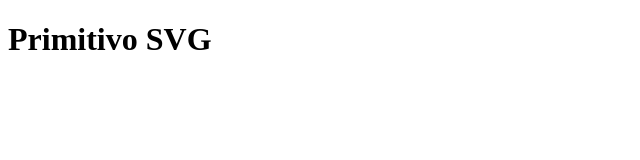
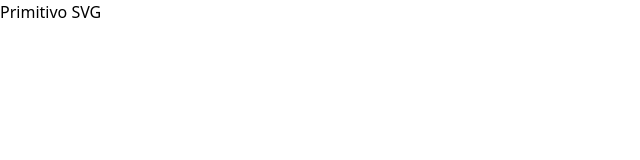
Before and after one commit to yurkoturskiy/primitivo-svg, a Gatsby site in the folder website/: page / in a window 1280 px wide. Shown: the whole page, without its empty margins (0-640 px from the left). Built offline with nearby package versions, Linux system fonts and the light colour scheme; Gatsby itself is replaced by a stand-in of ours.

Commit message:
Set up tailwindcss

```diff
--- a/website/gatsby-config.js
+++ b/website/gatsby-config.js
@@ -5,6 +5,7 @@ module.exports = {
     author: `@gatsbyjs`,
   },
   plugins: [
+    `gatsby-plugin-postcss`,
     `gatsby-plugin-react-helmet`,
     {
       resolve: `gatsby-source-filesystem`,
--- a/website/package.json
+++ b/website/package.json
@@ -10,6 +10,7 @@
     "gatsby-image": "^2.4.0",
     "gatsby-plugin-manifest": "^2.4.0",
     "gatsby-plugin-offline": "^3.2.0",
+    "gatsby-plugin-postcss": "^2.3.0",
     "gatsby-plugin-react-helmet": "^3.3.0",
     "gatsby-plugin-sharp": "^2.6.0",
     "gatsby-plugin-styled-components": "^3.3.0",
@@ -29,6 +30,7 @@
     "@types/react-helmet": "^5.0.15",
     "@types/styled-components": "^5.1.0",
     "prettier": "2.0.5",
+    "tailwindcss": "^1.4.4",
     "tslint": "^6.1.2",
     "tslint-config-prettier": "^1.18.0",
     "tslint-loader": "^3.5.4",
--- /dev/null
+++ b/website/postcss.config.js
@@ -0,0 +1,3 @@
+module.exports = () => ({
+  plugins: [require("tailwindcss")],
+})
--- a/website/src/pages/index.tsx
+++ b/website/src/pages/index.tsx
@@ -1,5 +1,6 @@
 import React from "react"
 import { Link } from "gatsby"
+import "../styles/index.css"
 
 import Layout from "../components/layout"
 import SEO from "../components/seo"
--- /dev/null
+++ b/website/src/styles/index.css
@@ -0,0 +1,5 @@
+@tailwind base;
+
+@tailwind components;
+
+@tailwind utilities;
--- /dev/null
+++ b/website/tailwind.config.js
@@ -0,0 +1,8 @@
+module.exports = {
+  purge: [],
+  theme: {
+    extend: {},
+  },
+  variants: {},
+  plugins: [],
+}
```
